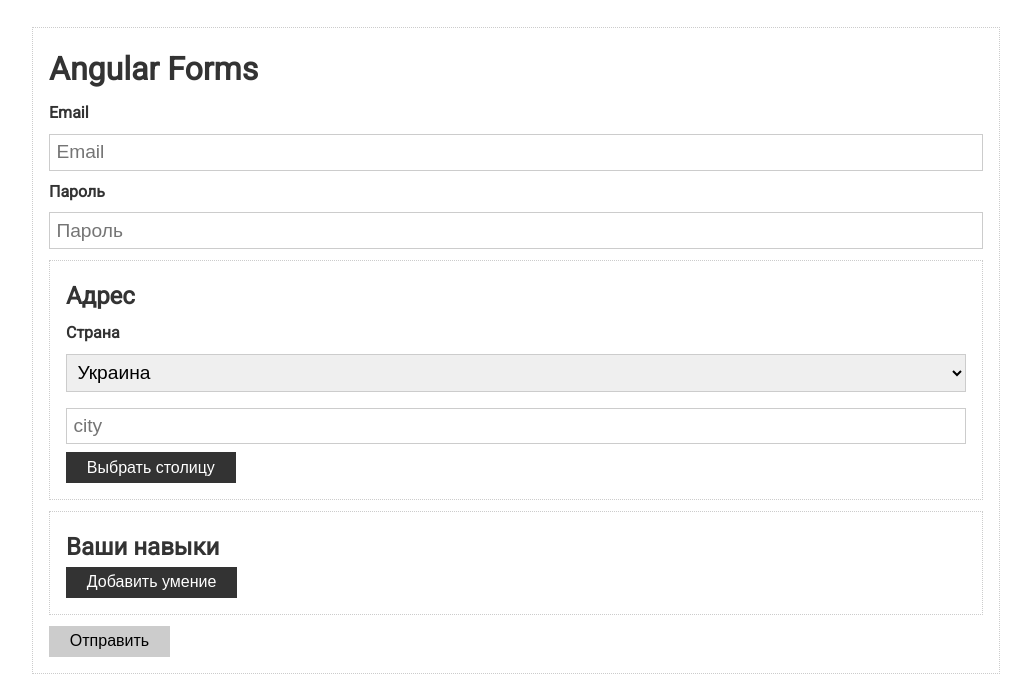
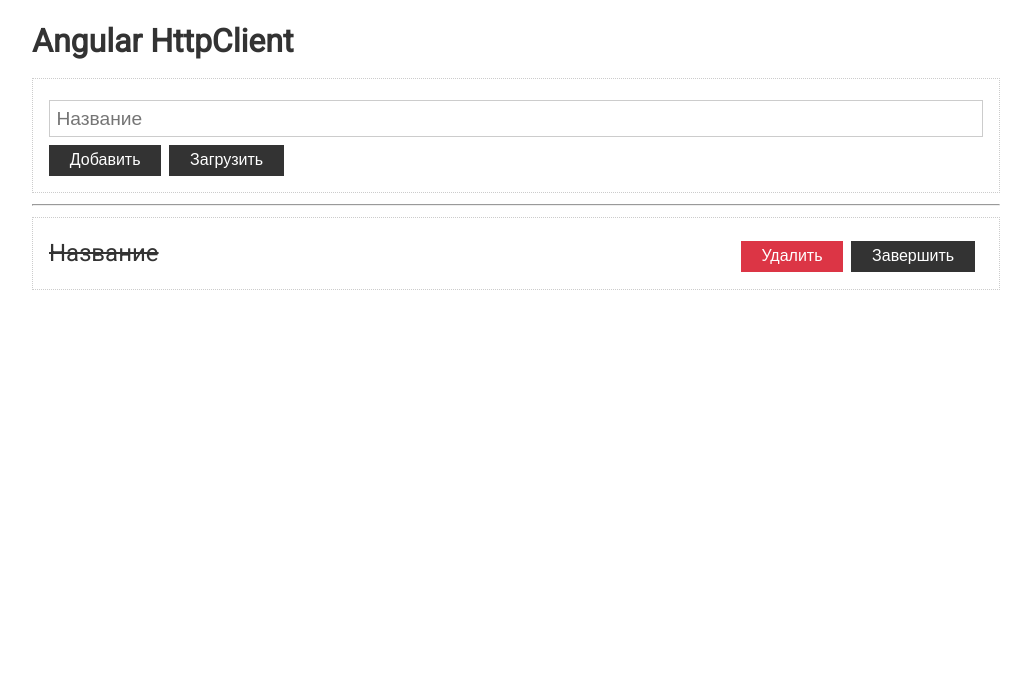
Before and after one commit to wolfykey/Angular8ls1, an Angular app: page / in a window 1280 px wide. Shown: the top 696 px of the page, without its empty margins (124-1155 px from the left). Built offline with nearby package versions, Linux system fonts and the light colour scheme.

Commit message:
start http chapter

```diff
--- a/src/app/app.component.html
+++ b/src/app/app.component.html
@@ -1,83 +1,23 @@
 <div class="container">
-  <form class="card" (ngSubmit)="submit()" [formGroup]="form">
-    <h1>Angular Forms</h1>
+  <h1>Angular HttpClient</h1>
 
+  <div class="card">
     <div class="form-control">
-      <label>Email</label>
-      <input type="text" placeholder="Email" formControlName="email">
+      <input type="text" placeholder="Название">
+    </div>
+    <button class="btn">Добавить</button>
+    <button class="btn">Загрузить</button>
+  </div>
 
-      <div
-        *ngIf="form.get('email').invalid && form.get('email').touched"
-        class="validation">
-        <small
-          *ngIf="form.get('email').errors.required">
-          Email cant be empty!
-        </small>
-        <small
-          *ngIf="form.get('email').errors.email">
-          Input correct email!
-        </small>
-        <small
-          *ngIf="form.get('email').errors.restrictedEmail">
-          Can't use {{form.get('email').value}} email!
-        </small>
-        <small
-          *ngIf="form.get('email').errors.uniqEmail">
-          Email {{form.get('email').value}} not available!
-        </small>
-      </div>
-    </div>
+  <hr>
 
-    <div class="form-control">
-      <label>Пароль</label>
-      <input type="password" placeholder="Пароль" formControlName="password">
-      <div
-        *ngIf="form.get('password').invalid && form.get('password').touched"
-        class="validation">
-        <small
-          *ngIf="form.get('password').errors.required">
-          Password cant be empty!
-        </small>
-        <small
-          *ngIf="form.get('password').errors.minlength">
-          Length must be at least {{form.get('password').errors.minlength.requiredLength}}.
-          Now is typing: {{form.get('password').errors.minlength.actualLength}}
-        </small>
-      </div>
-    </div>
-
-    <div class="card" formGroupName="address">
-      <h2>Адрес</h2>
-
-      <div class="form-control">
-        <label>Страна</label>
-
-        <select formControlName="country">
-          <option value="ua">Украина</option>
-          <option value="by">Беларусь</option>
-          <option value="kz">Казахстан</option>
-        </select>
-      </div>
-
-      <div class="form-control">
-        <input type="text" formControlName="city" placeholder="city">
-      </div>
-
-      <button class="btn" type="button" (click)="setCapital()">Выбрать столицу</button>
-    </div>
-
-    <div class="card" formGroupName="skills">
-      <h2>Ваши навыки</h2>
-      <button class="btn" type="button" (click)="addSkill()">Добавить умение</button>
-      <div
-        *ngFor="let control of form.get('skills').controls; let idx = index"
-        class="form-control">
-        <label>Skill {{idx + 1}}</label>
-        <input type="text" [formControlName]="idx">
-      </div>
-    </div>
-
-    <button class="btn" type="submit" [disabled]="form.invalid || form.pending">Отправить</button>
-
-  </form>
+  <div class="card">
+    <p>
+      <span class="completed">Название</span>
+      <span>
+        <button class="btn btn-danger">Удалить</button>
+        <button class="btn">Завершить</button>
+      </span>
+    </p>
+  </div>
 </div>
--- a/src/app/app.component.scss
+++ b/src/app/app.component.scss
@@ -1,15 +1,14 @@
 p {
   font-size: 1.5rem;
 }
+
 
 input {
   &.ng-invalid.ng-touched {
     border: 1px solid red;
   }
 
-  &.ng-valid {
+  &.ng-valid.ng-touched {
     border: 1px solid green;
   }
-
-
 }
--- a/src/app/app.component.ts
+++ b/src/app/app.component.ts
@@ -1,6 +1,4 @@
 import { Component, OnInit } from '@angular/core';
-import { FormArray, FormControl, FormGroup, Validators } from '@angular/forms';
-import { MyValidators } from '../my.validators';
 
 @Component({
   selector: 'app-root',
@@ -8,54 +6,8 @@ import { MyValidators } from '../my.validators';
   styleUrls: [ './app.component.scss' ]
 })
 export class AppComponent implements OnInit {
-  form: FormGroup;
 
   ngOnInit() {
-    this.form = new FormGroup({
-      email: new FormControl('', [
-        Validators.email,
-        Validators.required,
-        MyValidators.restrictedEmails
-      ], MyValidators.uniqEmail),
-      password: new FormControl(null, [
-        Validators.required,
-        Validators.minLength(6)
-      ]),
-      address: new FormGroup({
-        country: new FormControl('ua'),
-        city: new FormControl('', Validators.required)
-      }),
-      skills: new FormArray([])
-    });
-  }
 
-  submit() {
-    if (this.form.valid) {
-      console.log('form: ', this.form);
-      const formData = { ...this.form.value };
-      console.log('Form data: ', formData);
-    }
-    this.form.reset();
-  }
-
-  setCapital() {
-    const cityMap = {
-      ua: 'Kiev',
-      by: 'Minsk',
-      kz: 'Astana'
-    }
-
-    const cityKey = this.form.get('address').get('country').value;
-    const city = cityMap[cityKey];
-
-    this.form.patchValue({
-      address: { city }
-    });
-  }
-
-  addSkill() {
-    const control = new FormControl('', Validators.required);
-    // (<FormArray>this.form.get('skills'))
-    (this.form.get('skills') as FormArray).push(control);
   }
 }
--- a/src/styles.scss
+++ b/src/styles.scss
@@ -53,10 +53,15 @@ img {
     color: #000;
     cursor: not-allowed;
   }
+
+  &:hover {
+    opacity: 0.8;
+  }
 }
 
-.btn:hover {
-  opacity: 0.8;
+.btn.btn-danger {
+  background: #dc3545;
+  color: #fff;
 }
 
 .form-control {
@@ -84,6 +89,15 @@ img {
   padding: 1rem;
   border: #ccc 1px dotted;
   margin: 0.7rem 0;
+
+  p {
+    display: flex;
+    justify-content: space-between;
+
+    span.completed {
+      text-decoration: line-through;
+    }
+  }
 }
 
 input,
```
Also changed, not shown: src/app/app.module.ts (+8 -7 lines).
